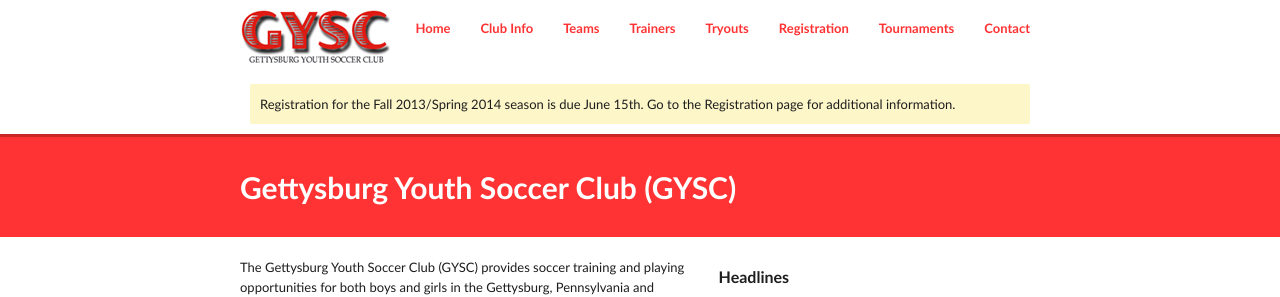
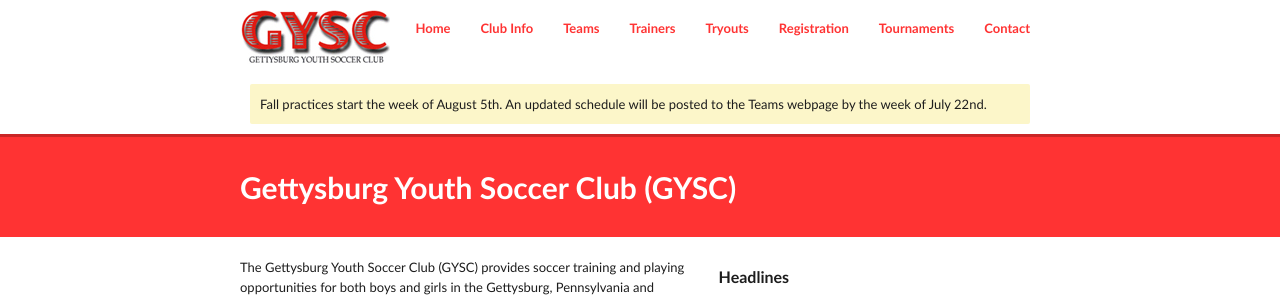
Before and after one commit to GYSC/gysc.github.com, a Jekyll site: the page built from index.md, in a window 1280 px wide. Shown: the top 297 px of the page. Built offline with Jekyll 4.4.1, drawn with Linux system fonts in a browser that asks for light colours; Markdown is read by kramdown in place of the engine named in the settings.

Commit message:
Update _config.yml

```diff
--- a/_config.yml
+++ b/_config.yml
@@ -1,5 +1,5 @@
 title: Gettysburg Youth Soccer Club
-message: Registration for the Fall 2013/Spring 2014 season is due June 15th. Go to the Registration page for additional information.
+message: Fall practices start the week of August 5th. An updated schedule will be posted to the Teams webpage by the week of July 22nd.
 
 #build config
 server: true
```
